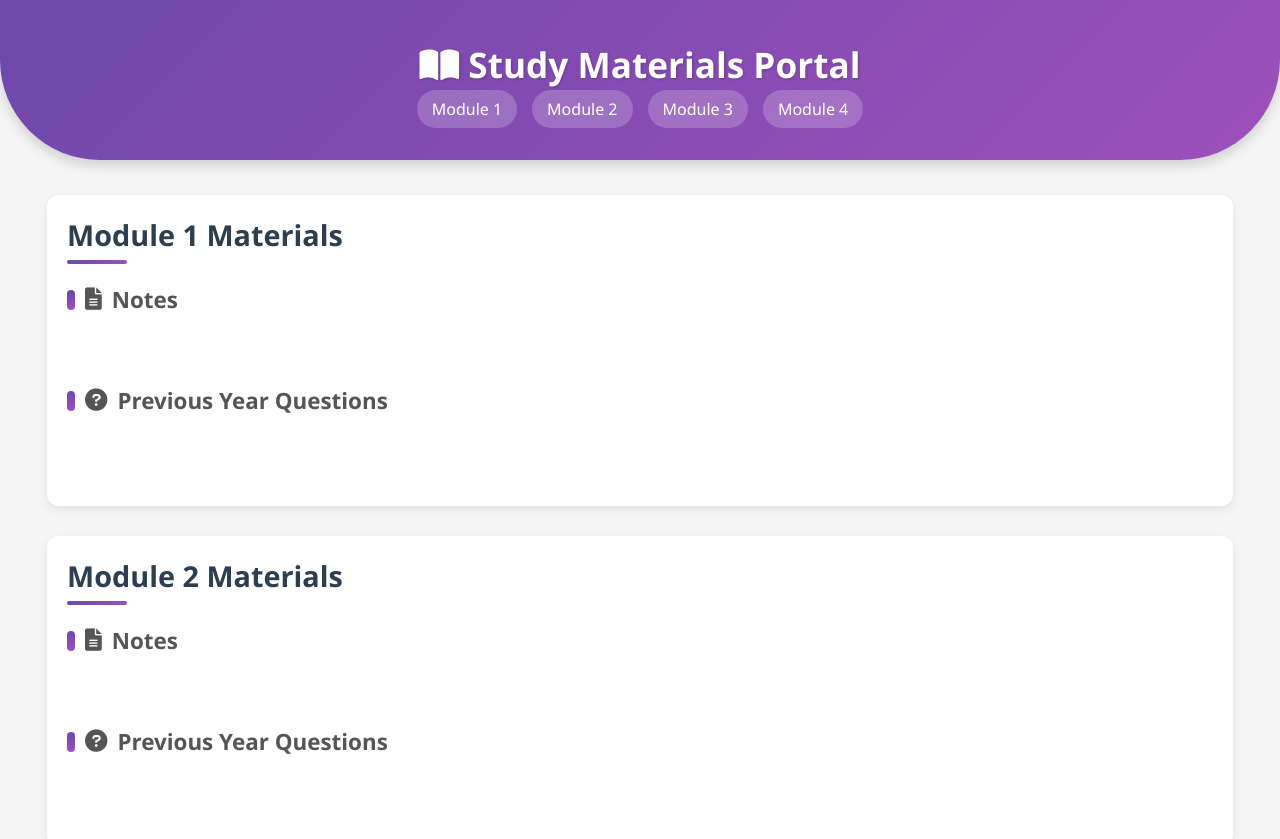
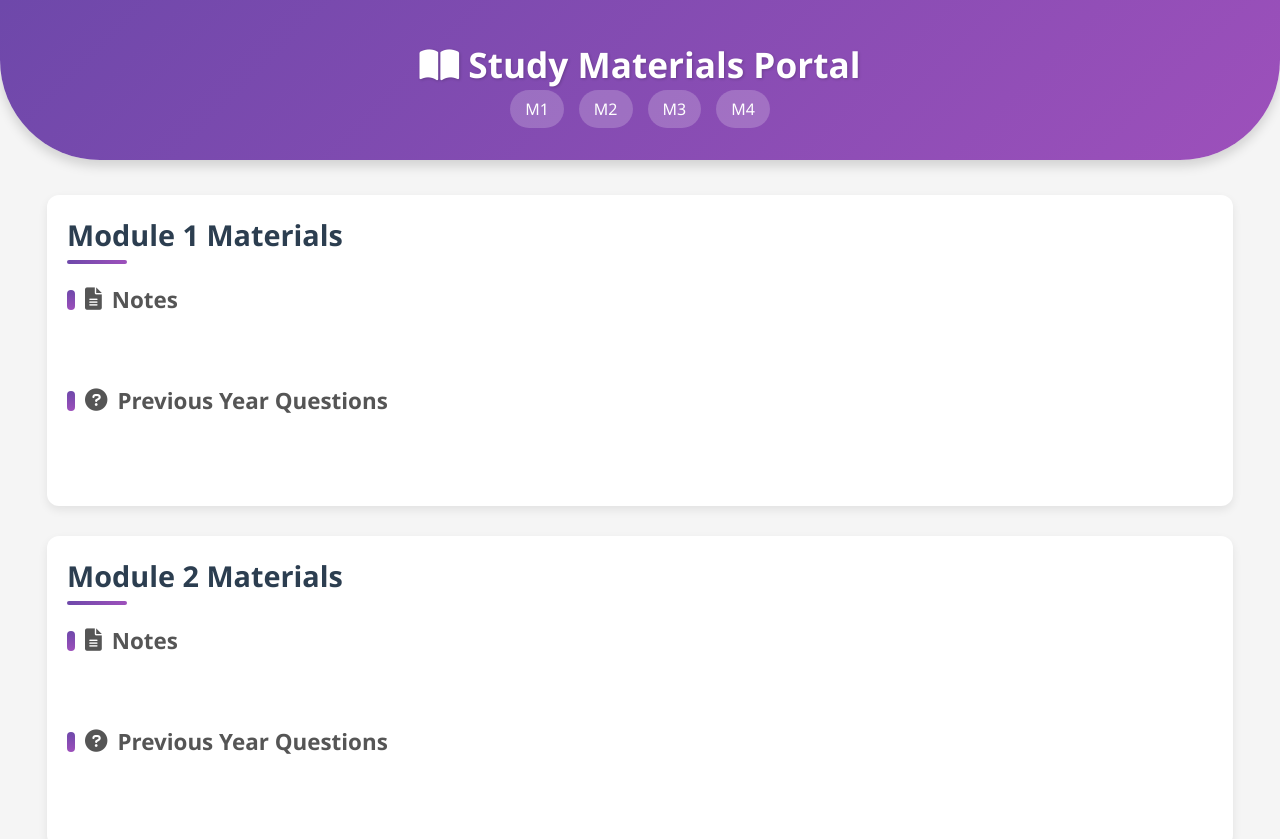
Before and after one commit to divyanshu13797github/O-level-Notes, a plain HTML site: page index.html in a window 1280 px wide. Shown: the top 839 px of the page. Drawn offline with Linux system fonts and the light colour scheme; a script that the page names is missing.

Commit message:
Update index.html

```diff
--- a/index.html
+++ b/index.html
@@ -693,10 +693,10 @@
             <h1><i class="fas fa-book-open"></i> Study Materials Portal</h1>
             <nav>
                 <ul>
-                    <li><a href="#m1">Module 1</a></li>
-                    <li><a href="#m2">Module 2</a></li>
-                    <li><a href="#m3">Module 3</a></li>
-                    <li><a href="#m4">Module 4</a></li>
+                    <li><a href="#m1">M1</a></li>
+                    <li><a href="#m2">M2</a></li>
+                    <li><a href="#m3">M3</a></li>
+                    <li><a href="#m4">M4</a></li>
                 </ul>
             </nav>
         </div>
```
